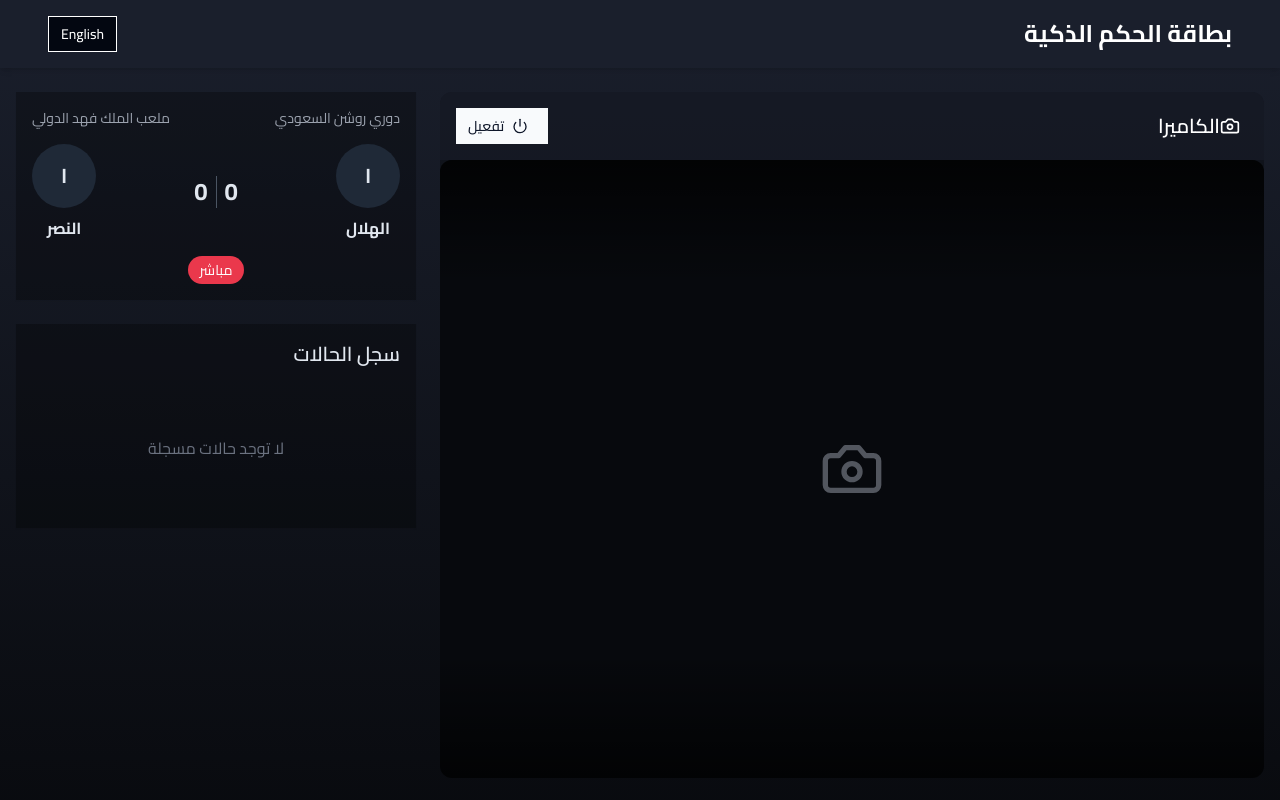
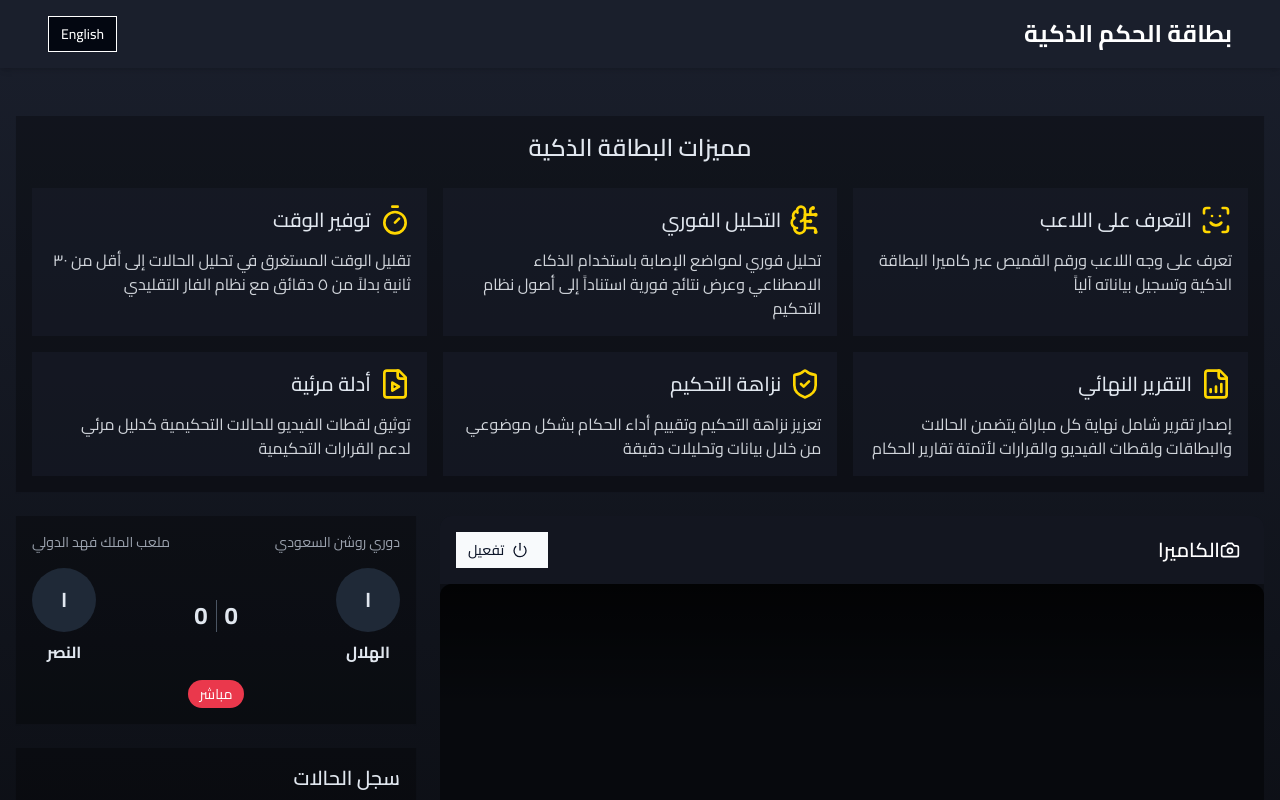
Before and after one commit to 7m0dy21/smart-card-ai, a React (Vite) app: page / in a window 1280 px wide. Shown: the top 800 px of the page. Built offline with nearby package versions, Linux system fonts and the light colour scheme.

Commit message:
Add AI-powered player recognition and match analysis features
Implement AI-based player recognition via camera and jersey number, real-time analysis of incidents with video explanations, and automated match reports for efficient refereeing.

```diff
--- /dev/null
+++ b/src/components/FeaturesOverview.tsx
@@ -0,0 +1,94 @@
+
+import React from 'react';
+import { useAppContext } from '../context/AppContext';
+import { Card } from '@/components/ui/card';
+import {
+  User,
+  ScanFace,
+  Timer,
+  FileVideo,
+  BrainCircuit,
+  ShieldCheck,
+  FileBarChart
+} from 'lucide-react';
+
+const FeaturesOverview: React.FC = () => {
+  const { language, translations } = useAppContext();
+
+  const features = [
+    {
+      id: 'player-recognition',
+      icon: <ScanFace size={32} className="text-referee-yellow" />,
+      titleAr: 'التعرف على اللاعب',
+      titleEn: 'Player Recognition',
+      descriptionAr: 'تعرف على وجه اللاعب ورقم القميص عبر كاميرا البطاقة الذكية وتسجيل بياناته آلياً',
+      descriptionEn: 'Recognize player face and jersey number through the smart card camera and automatically register their data'
+    },
+    {
+      id: 'instant-analysis',
+      icon: <BrainCircuit size={32} className="text-referee-yellow" />,
+      titleAr: 'التحليل الفوري',
+      titleEn: 'Instant Analysis',
+      descriptionAr: 'تحليل فوري لمواضع الإصابة باستخدام الذكاء الاصطناعي وعرض نتائج فورية استناداً إلى أصول نظام التحكيم',
+      descriptionEn: 'Instant analysis of injury positions using AI and displaying immediate results based on refereeing system principles'
+    },
+    {
+      id: 'time-saving',
+      icon: <Timer size={32} className="text-referee-yellow" />,
+      titleAr: 'توفير الوقت',
+      titleEn: 'Time Saving',
+      descriptionAr: 'تقليل الوقت المستغرق في تحليل الحالات إلى أقل من ٣٠ ثانية بدلاً من ٥ دقائق مع نظام الفار التقليدي',
+      descriptionEn: 'Reduce time spent analyzing cases to less than 30 seconds instead of 5 minutes with the traditional VAR system'
+    },
+    {
+      id: 'final-report',
+      icon: <FileBarChart size={32} className="text-referee-yellow" />,
+      titleAr: 'التقرير النهائي',
+      titleEn: 'Final Report',
+      descriptionAr: 'إصدار تقرير شامل نهاية كل مباراة يتضمن الحالات والبطاقات ولقطات الفيديو والقرارات لأتمتة تقارير الحكام',
+      descriptionEn: 'Generating a comprehensive report at the end of each match including cases, cards, video clips and decisions to automate referee reports'
+    },
+    {
+      id: 'integrity',
+      icon: <ShieldCheck size={32} className="text-referee-yellow" />,
+      titleAr: 'نزاهة التحكيم',
+      titleEn: 'Refereeing Integrity',
+      descriptionAr: 'تعزيز نزاهة التحكيم وتقييم أداء الحكام بشكل موضوعي من خلال بيانات وتحليلات دقيقة',
+      descriptionEn: 'Enhance refereeing integrity and evaluate referee performance objectively through accurate data and analytics'
+    },
+    {
+      id: 'video-evidence',
+      icon: <FileVideo size={32} className="text-referee-yellow" />,
+      titleAr: 'أدلة مرئية',
+      titleEn: 'Video Evidence',
+      descriptionAr: 'توثيق لقطات الفيديو للحالات التحكيمية كدليل مرئي لدعم القرارات التحكيمية',
+      descriptionEn: 'Document video clips of refereeing cases as visual evidence to support refereeing decisions'
+    }
+  ];
+
+  return (
+    <Card className="p-4 bg-black bg-opacity-30 border-0 my-6">
+      <h2 className="text-2xl font-semibold mb-6 text-center">
+        {language === 'ar' ? 'مميزات البطاقة الذكية' : 'Smart Card Features'}
+      </h2>
+
+      <div className="grid grid-cols-1 md:grid-cols-2 lg:grid-cols-3 gap-4">
+        {features.map(feature => (
+          <div key={feature.id} className="bg-referee-blue bg-opacity-50 p-4 rounded-lg">
+            <div className="flex items-center mb-3">
+              {feature.icon}
+              <h3 className="text-xl mr-2 font-medium">
+                {language === 'ar' ? feature.titleAr : feature.titleEn}
+              </h3>
+            </div>
+            <p className="text-gray-300">
+              {language === 'ar' ? feature.descriptionAr : feature.descriptionEn}
+            </p>
+          </div>
+        ))}
+      </div>
+    </Card>
+  );
+};
+
+export default FeaturesOverview;
--- a/src/components/IncidentHistory.tsx
+++ b/src/components/IncidentHistory.tsx
@@ -5,6 +5,7 @@ import { Card } from '@/components/ui/card';
 import { ScrollArea } from '@/components/ui/scroll-area';
 import { format } from 'date-fns';
 import { ar, enUS } from 'date-fns/locale';
+import { BrainCircuit, FileVideo } from 'lucide-react';
 
 const IncidentHistory: React.FC = () => {
   const { language, translations, match } = useAppContext();
@@ -43,6 +44,26 @@ const IncidentHistory: React.FC = () => {
                 {incident.reason && (
                   <p className="mt-2 text-sm text-gray-300">{incident.reason}</p>
                 )}
+
+                {/* AI Analysis and Video Evidence Information */}
+                {incident.aiAnalysis && (
+                  <div className="mt-3 p-2 bg-referee-blue bg-opacity-40 rounded-md text-xs">
+                    <div className="flex items-center mb-1">
+                      <BrainCircuit size={14} className="mr-1 text-referee-yellow" />
+                      <span className="font-medium">{translations.aiAnalysis[language]}</span>
+                    </div>
+                    <p className="text-gray-300">{incident.aiAnalysis}</p>
+                  </div>
+                )}
+
+                {incident.videoEvidence && (
+                  <div className="mt-2 flex items-center text-xs text-referee-yellow">
+                    <FileVideo size={14} className="mr-1" />
+                    <span>
+                      {language === 'ar' ? 'عرض الفيديو' : 'View Video'}
+                    </span>
+                  </div>
+                )}
               </div>
             ))}
           </div>
--- a/src/components/PlayerRecognition.tsx
+++ b/src/components/PlayerRecognition.tsx
@@ -2,7 +2,7 @@
 import React from 'react';
 import { useAppContext } from '../context/AppContext';
 import { Card } from '@/components/ui/card';
-import { Scan, User } from 'lucide-react';
+import { Scan, User, ScanFace, Shirt } from 'lucide-react';
 import { Player } from '../types';
 
 const PlayerRecognition: React.FC = () => {
@@ -52,7 +52,8 @@ const PlayerRecognition: React.FC = () => {
   return (
     <Card className="p-4 bg-black bg-opacity-30 border-0">
       <div className="flex justify-between items-center mb-4">
-        <h2 className="text-xl font-semibold">
+        <h2 className="text-xl font-semibold flex items-center">
+          <ScanFace className="mr-2" size={20} />
           {translations.playerRecognition[language]}
         </h2>
 
@@ -87,6 +88,19 @@ const PlayerRecognition: React.FC = () => {
           </div>
         </div>
       )}
+
+      {cameraActive && (
+        <div className="mt-4 text-xs text-gray-400 grid grid-cols-2 gap-2">
+          <div className="flex items-center">
+            <ScanFace size={16} className="mr-1 text-referee-yellow" />
+            <span>{translations.faceRecognition[language]}</span>
+          </div>
+          <div className="flex items-center">
+            <Shirt size={16} className="mr-1 text-referee-yellow" />
+            <span>{translations.jerseyRecognition[language]}</span>
+          </div>
+        </div>
+      )}
     </Card>
   );
 };
--- a/src/context/AppContext.tsx
+++ b/src/context/AppContext.tsx
@@ -137,6 +137,30 @@ const defaultContextValue: AppContextType = {
     enterReason: {
       ar: 'أدخل السبب...',
       en: 'Enter reason...'
+    },
+    features: {
+      ar: 'المميزات',
+      en: 'Features'
+    },
+    aiAnalysis: {
+      ar: 'تحليل الذكاء الاصطناعي',
+      en: 'AI Analysis'
+    },
+    faceRecognition: {
+      ar: 'التعرف على الوجه',
+      en: 'Face Recognition'
+    },
+    jerseyRecognition: {
+      ar: 'التعرف على رقم القميص',
+      en: 'Jersey Number Recognition'
+    },
+    instantAnalysis: {
+      ar: 'التحليل الفوري',
+      en: 'Instant Analysis'
+    },
+    finalReport: {
+      ar: 'التقرير النهائي',
+      en: 'Final Report'
     }
   }
 };
@@ -160,7 +184,9 @@ export const AppProvider: React.FC<{ children: React.ReactNode }> = ({ children
       timestamp: new Date(),
       player,
       cardType,
-      reason
+      reason,
+      aiAnalysis: 'تم تحليل الحالة: مخالفة مستحقة للبطاقة وفقًا لقوانين اللعبة المادة 12',
+      videoEvidence: 'video-evidence-url'
     };
 
     setMatch(prevMatch => ({
--- a/src/pages/Index.tsx
+++ b/src/pages/Index.tsx
@@ -7,6 +7,7 @@ import PlayerRecognition from '../components/PlayerRecognition';
 import CardControls from '../components/CardControls';
 import MatchDetails from '../components/MatchDetails';
 import IncidentHistory from '../components/IncidentHistory';
+import FeaturesOverview from '../components/FeaturesOverview';
 
 const Index = () => {
   return (
@@ -15,6 +16,8 @@ const Index = () => {
         <Header />
 
         <div className="container mx-auto py-6 px-4">
+          <FeaturesOverview />
+
           <div className="grid grid-cols-1 md:grid-cols-3 gap-6">
             <div className="md:col-span-2 space-y-6">
               <CameraView />
--- a/src/types/index.ts
+++ b/src/types/index.ts
@@ -26,6 +26,8 @@ export interface CardIncident {
   cardType: CardType;
   reason?: string;
   imageCapture?: string;
+  videoEvidence?: string;
+  aiAnalysis?: string;
 }
 
 export interface Match {
@@ -41,4 +43,13 @@ export interface Match {
     homeScore: number;
     awayScore: number;
   };
+  finalReport?: {
+    summary: string;
+    incidentReviews: CardIncident[];
+    refereePerformance?: {
+      accuracy: number;
+      timeEfficiency: number;
+      consistencyScore: number;
+    }
+  };
 }
```
